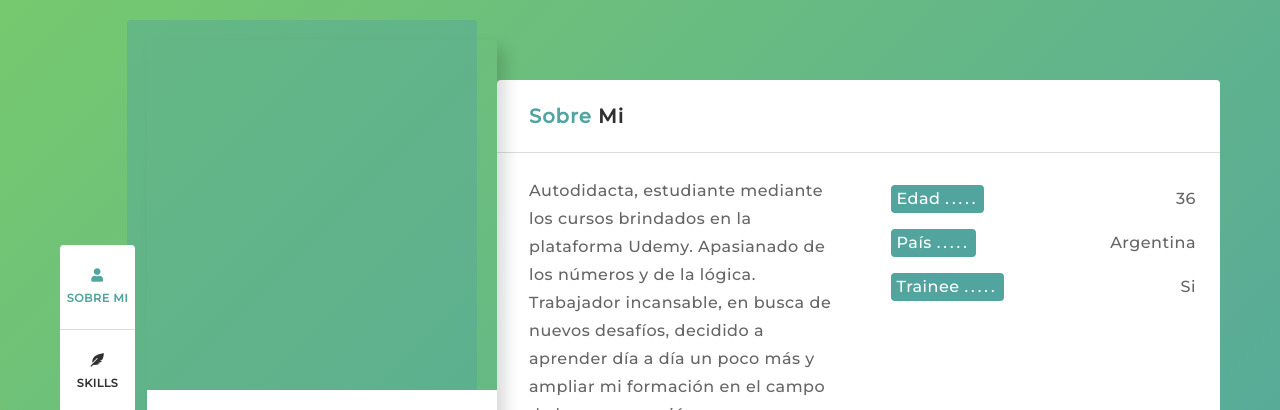
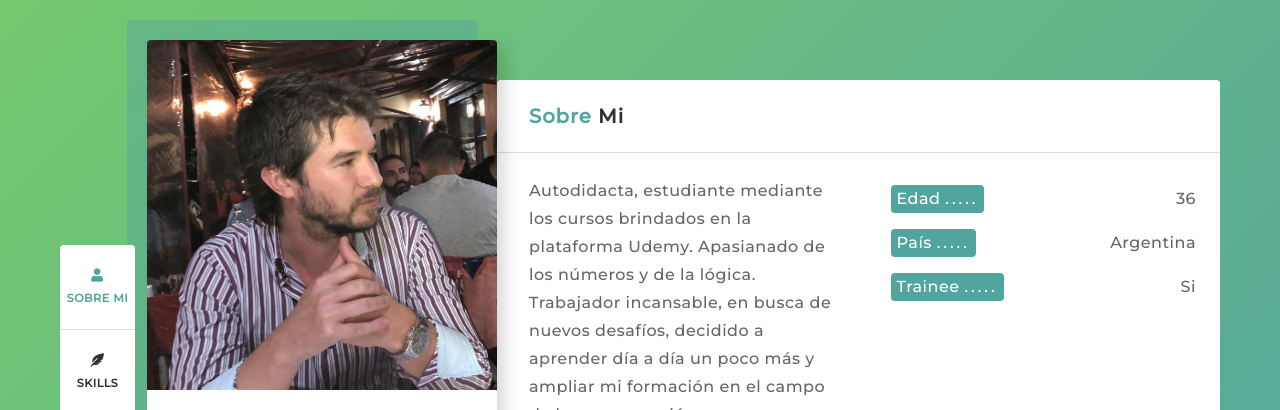
Before and after one commit to hernancalvo/portafolioRS, a plain HTML site: page index.html in a window 1280 px wide. Shown: the top 410 px of the page. Drawn offline with Linux system fonts and the light colour scheme.

Commit message:
Update styles.css

```diff
--- a/css/styles.css
+++ b/css/styles.css
@@ -77,7 +77,7 @@ body {
 
 .img-container {
     position: relative;
-    background: url(imagenes/img.jpg) no-repeat;
+    background: url(../imagenes/img.jpg) no-repeat;
     background-size: cover;
     min-height: 350px;
     background-position: 0 0;
```
